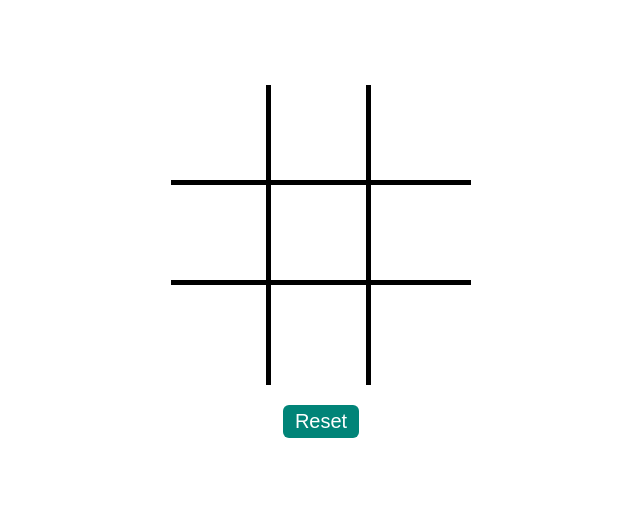
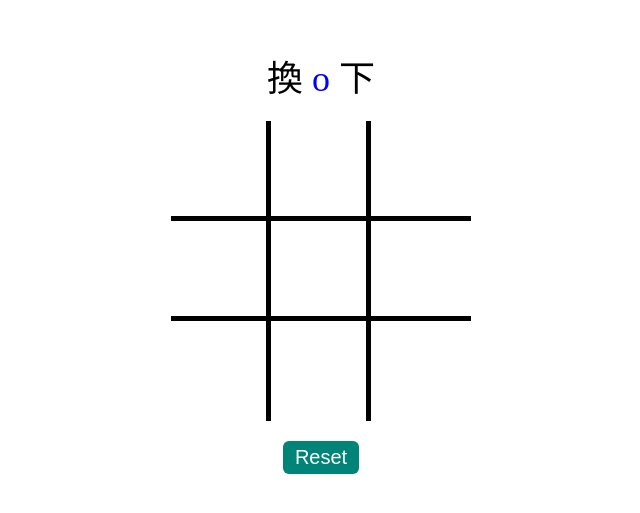
Before and after one commit to LiaoYingKai/socket_game, a React app: page / in a window 1280 px wide. Shown: the part 139-652 px from the top of the page, without its empty margins (319-959 px from the left). Built offline with nearby package versions, Linux system fonts and the light colour scheme.

Commit message:
add user prompt

```diff
--- a/src/layout/index.js
+++ b/src/layout/index.js
@@ -74,6 +74,9 @@ function Layout() {
 
 	return (
 		<div className="layout">
+			<div className="title">
+				換 <span className={`title--${play}`}>{play}</span> 下
+			</div>
 			<Checkerboard
 				checkerboard={checkerboard}
 				onClick={_handelClick}
--- a/src/layout/style.scss
+++ b/src/layout/style.scss
@@ -9,7 +9,16 @@ body, html {
 	justify-content: center;
 	align-items: center;
 	flex-direction: column;
-
+	.title {
+		margin-bottom: 20px;
+		font-size: 36px;
+		&--o {
+			color: blue;
+		}
+		&--x {
+			color: red;
+		}
+	}
 	.reset-button {
 		margin-top: 20px;
 	}
```
